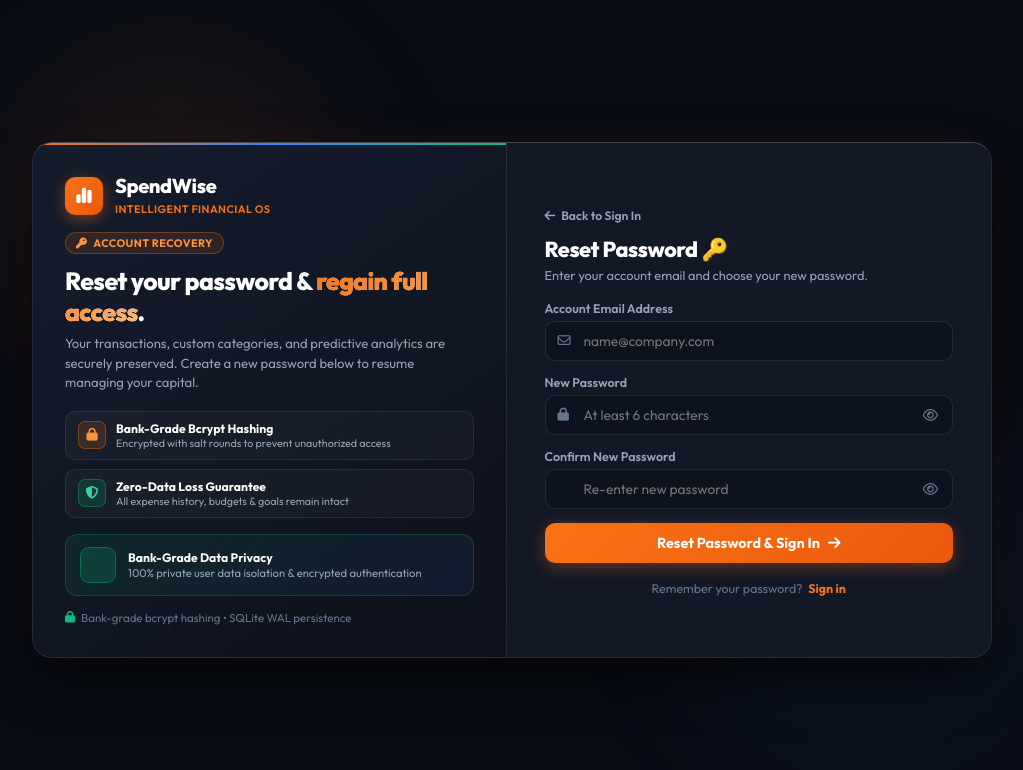
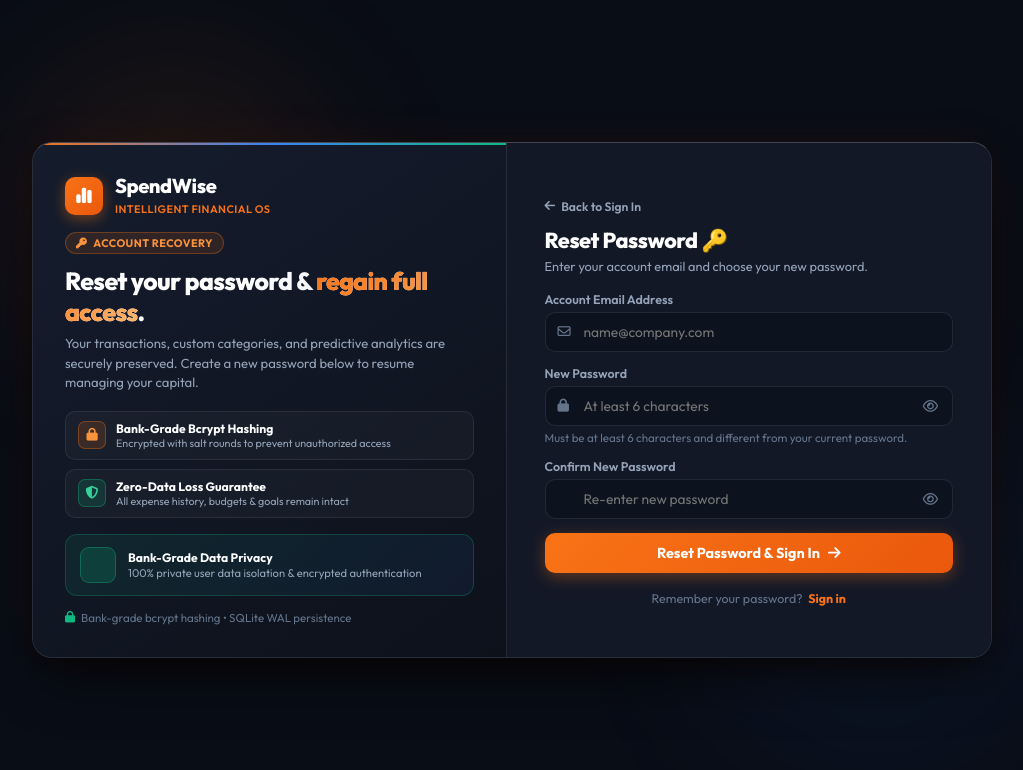
Before and after one commit to KrishnaTerminalOpen/expenditure-tracker-, a Flask app: page /reset-password in a window 1280 px wide. Shown: the top 770 px of the page, without its empty margins (128-1151 px from the left). Run offline with Flask 3, Linux system fonts and the light colour scheme.

Commit message:
feat(auth): disallow reusing current password on password reset

```diff
--- a/app.py
+++ b/app.py
@@ -416,6 +416,11 @@ def reset_password():
     if not user:
         conn.close()
         flash("No account registered with that email address. Please check your email or create an account.", "danger")
+        return render_template('reset_password.html', email=email)
+
+    if user['password_hash'] and check_pw(new_password, user['password_hash']):
+        conn.close()
+        flash("New password cannot be the same as your old password. Please choose a different password.", "warning")
         return render_template('reset_password.html', email=email)
 
     pw_hash = hash_pw(new_password)
--- a/static/css/index.css
+++ b/static/css/index.css
@@ -1243,6 +1243,12 @@ h1, .page-title {
   color: #f87171;
 }
 
+.alert-warning {
+  background: rgba(245, 158, 11, 0.15);
+  border: 1px solid rgba(245, 158, 11, 0.35);
+  color: #fbbf24;
+}
+
 .alert-info {
   background: rgba(59, 130, 246, 0.15);
   border: 1px solid rgba(59, 130, 246, 0.3);
--- a/templates/auth.html
+++ b/templates/auth.html
@@ -1053,6 +1053,9 @@
                             <i class="fa-regular fa-eye"></i>
                         </button>
                     </div>
+                    <span style="font-size: 0.72rem; color: var(--text-dim); margin-top: 4px; display: block;">
+                        Must be at least 6 characters and different from your current password.
+                    </span>
                 </div>
 
                 <div class="form-input-container">
--- a/templates/reset_password.html
+++ b/templates/reset_password.html
@@ -386,6 +386,9 @@
                             <i class="fa-regular fa-eye"></i>
                         </button>
                     </div>
+                    <span style="font-size: 0.72rem; color: var(--text-dim); margin-top: 4px; display: block;">
+                        Must be at least 6 characters and different from your current password.
+                    </span>
                 </div>
 
                 <div class="form-input-container">
```
